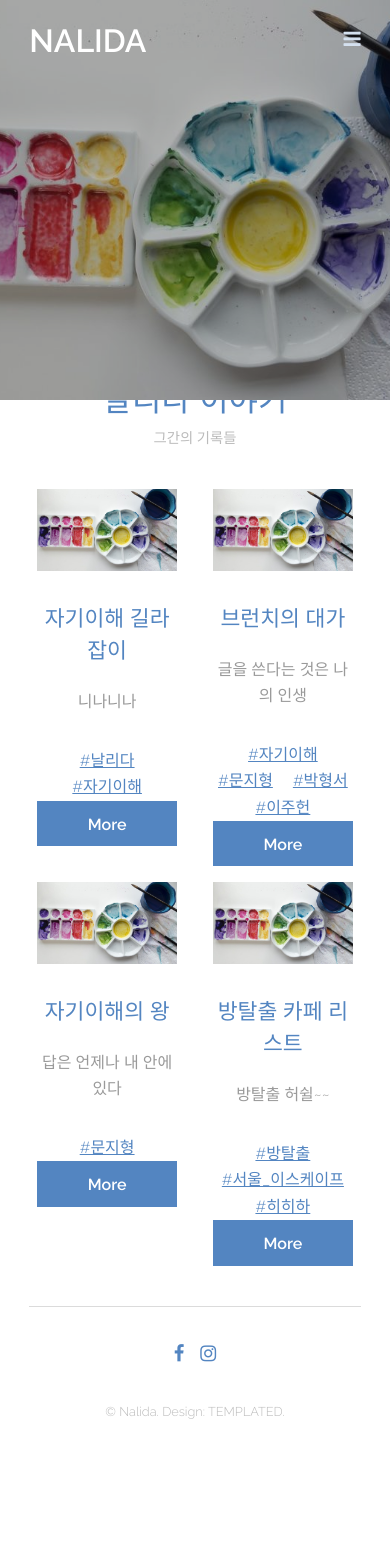
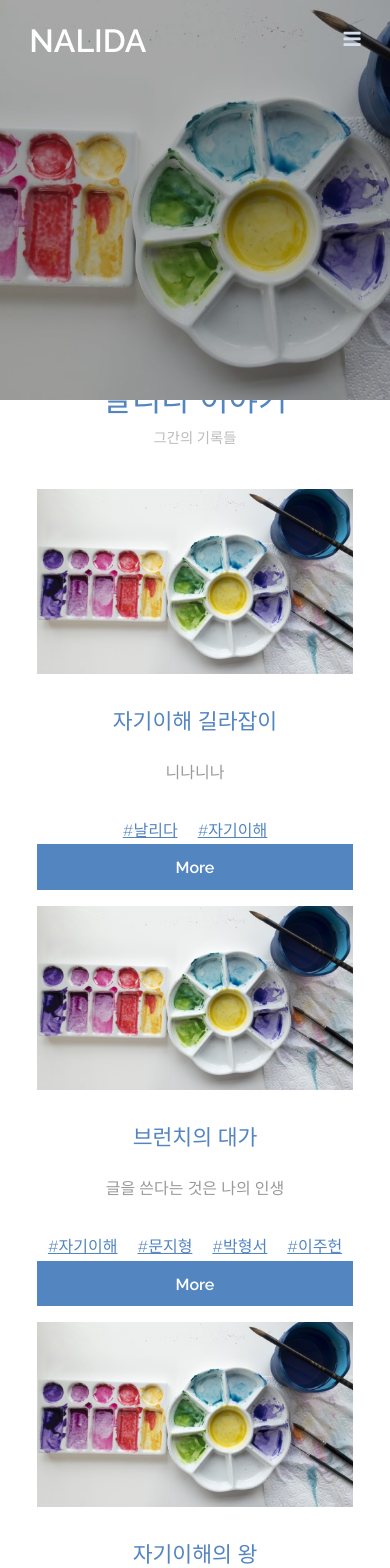
Before and after one commit to nalida-dev/nalida.info, an Angular app in the folder nalida-info/: page /nalida-story in a window 390 px wide. Shown: the top 1568 px of the page. Before the commit the page ends 1448 px from the top, so only its background shows below. Built offline with nearby package versions, Linux system fonts and the light colour scheme.

Commit message:
apply responsive grid

```diff
--- a/nalida-info/src/app/members/members.component.html
+++ b/nalida-info/src/app/members/members.component.html
@@ -10,9 +10,9 @@
           <h3> 워크샵 소개 </h3>
         </header>
         <div class="row">
-          <article class="col-4 mb-4 text-center" *ngFor="let post of posts">
+          <article class="col-lg-4 col-md-6 mb-4 text-center" *ngFor="let post of posts">
             <div class="image fit">
-              <img src="{{ post.image }}" alt="Pic 01" style="height: 215px;" />
+              <img src="{{ post.image }}" alt="Pic 01" />
             </div>
             <header>
               <h3>{{ post.title }}</h3>
--- a/nalida-info/src/app/nalida-story/nalida-story.component.html
+++ b/nalida-info/src/app/nalida-story/nalida-story.component.html
@@ -9,7 +9,7 @@
       <!-- <p>Sed ut perspiciatis unde omnis iste natus error sit voluptatem accusantium doloremque laudantium, totam rem aperiam, eaque ipsa quae ab illo inventore veritatis et quasi architecto beatae vitae dicta sunt explicabo. Nemo enim ipsam voluptatem quia voluptas sit aspernatur aut odit aut fugit, sed quia consequuntur magni dolores eos qui ratione voluptatem sequi nesciunt. Neque porro quisquam est, qui dolorem ipsum quia dolor sit amet, consectetur, adipisci velit, sed quia non numquam eius modi tempora incidunt ut labore et dolore magnam aliquam quaerat voluptatem. Ut enim ad minima veniam, quis nostrum exercitationem ullam corporis suscipit laboriosam, nisi ut aliquid ex ea commodi consequatur? Quis autem vel eum iure reprehenderit qui in ea voluptate velit esse quam nihil molestiae consequatur, vel illum qui dolorem eum fugiat quo voluptas nulla pariatur?</p> -->
       <!-- <p>At vero eos et accusamus et iusto odio dignissimos ducimus qui blanditiis praesentium voluptatum deleniti atque corrupti quos dolores et quas molestias excepturi sint occaecati cupiditate non provident, similique sunt in culpa qui officia deserunt mollitia animi, id est laborum et dolorum fuga. Et harum quidem rerum facilis est et expedita distinctio. Nam libero tempore, cum soluta nobis est eligendi optio cumque nihil impedit quo minus id quod maxime placeat facere possimus, omnis voluptas assumenda est, omnis dolor repellendus. Temporibus autem quibusdam et aut officiis debitis aut rerum necessitatibus saepe eveniet ut et voluptates repudiandae sint et molestiae non recusandae. Itaque earum rerum hic tenetur a sapiente delectus, ut aut reiciendis voluptatibus maiores alias consequatur aut perferendis doloribus asperiores repellat.</p> -->
       <div class="row">
-        <app-nalida-story-post-view class="col-6" [post]="post" *ngFor="let post of posts"></app-nalida-story-post-view>
+        <app-nalida-story-post-view class="col-md-6" [post]="post" *ngFor="let post of posts"></app-nalida-story-post-view>
       </div>
     </div>
   </section>
```
